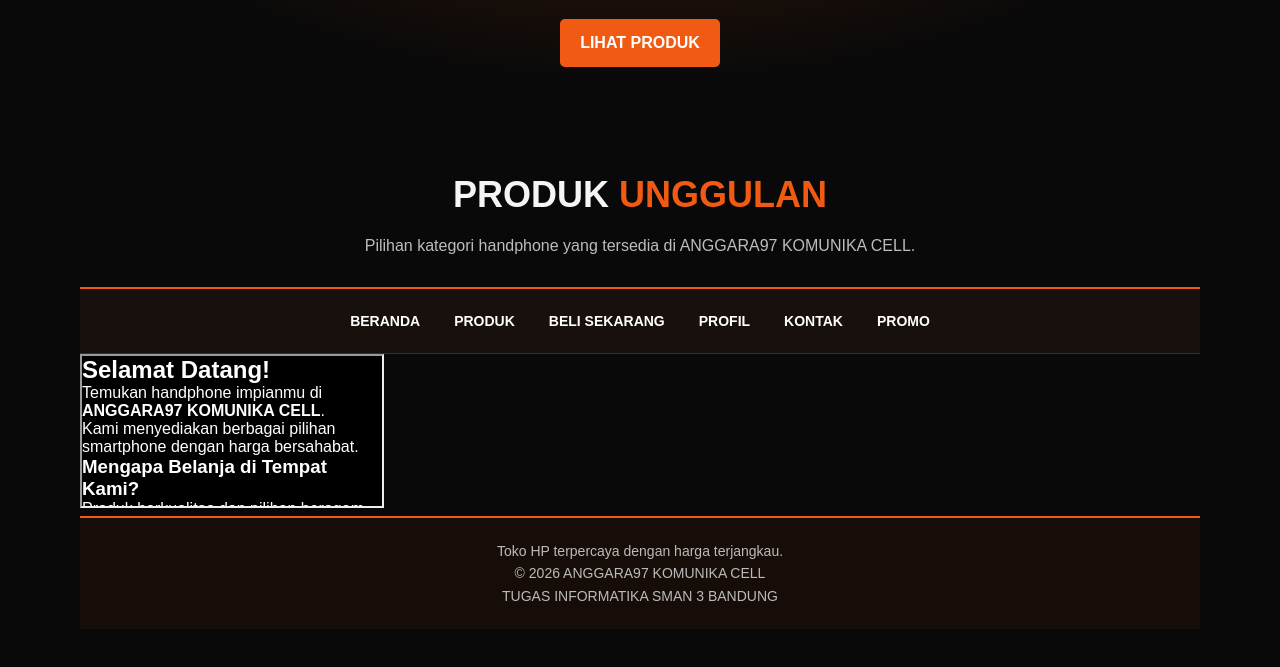
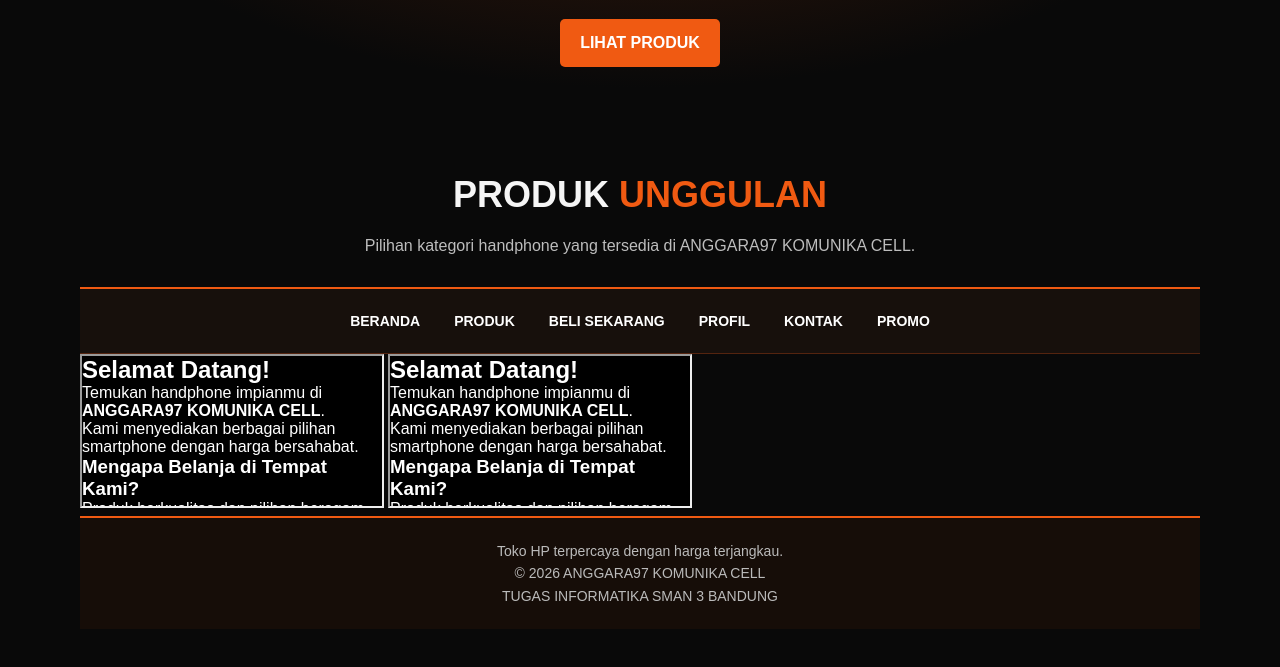
Before and after one commit to cileunyipride123/toko-hp-cina, a plain HTML site: page index.html in a window 1280 px wide. Shown: the part 708-1375 px from the top of the page. Drawn offline with Linux system fonts and the light colour scheme.

Commit message:
Fix iframe tag in index.html

```diff
--- a/index.html
+++ b/index.html
@@ -77,6 +77,7 @@ footer{text-align:center;padding:22px;background:#160d08;border-top:2px solid va
   <main>
   <iframe src="home.html" name="konten" title="Area konten website">
   </iframe>
+    <iframe src="home.html" name="konten"></iframe>
   </main>
 
   <footer>
```
